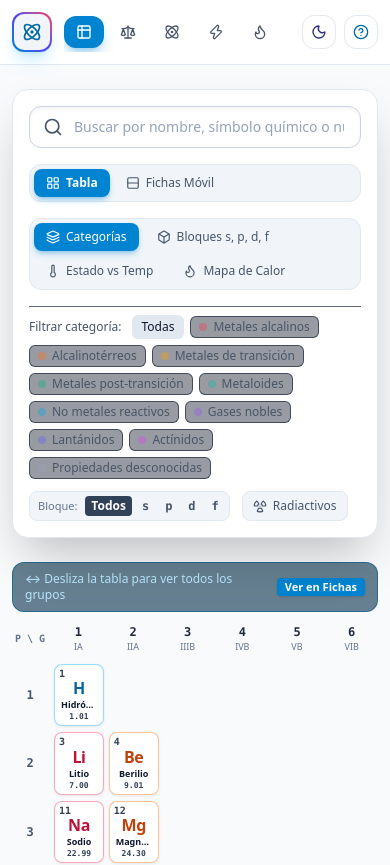
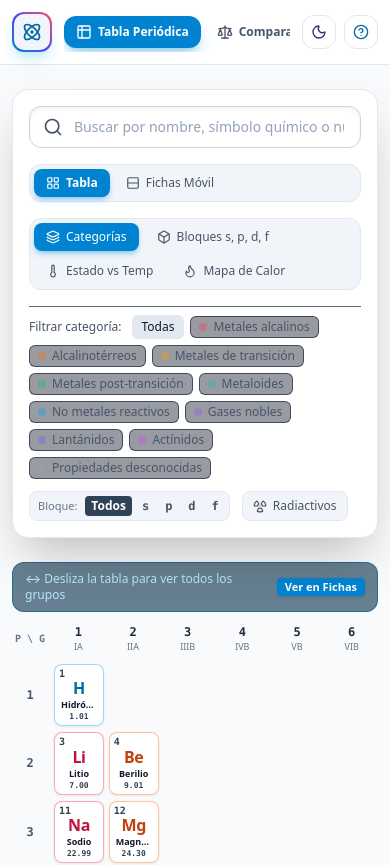
Before and after one commit to Jangelmqza/XTableLab, a React (Vite) app: page / in a window 390 px wide. Shown: the top 865 px of the page. Built offline with nearby package versions, Linux system fonts and the light colour scheme.

Commit message:
fix(navbar): show tab labels on all screen sizes

```diff
--- a/src/components/Navbar/Navbar.tsx
+++ b/src/components/Navbar/Navbar.tsx
@@ -101,7 +101,7 @@ export const Navbar: React.FC<NavbarProps> = ({
                 }`}
               >
                 <Icon className={`w-4 h-4 ${isActive ? 'text-white' : 'text-slate-400'}`} />
-                <span className="hidden md:inline">{tab.label}</span>
+                <span>{tab.label}</span>
                 {tab.badge !== undefined && (
                   <span className="ml-1 w-4 h-4 rounded-full bg-amber-400 text-slate-950 font-bold text-[10px] flex items-center justify-center shadow">
                     {tab.badge}
```
